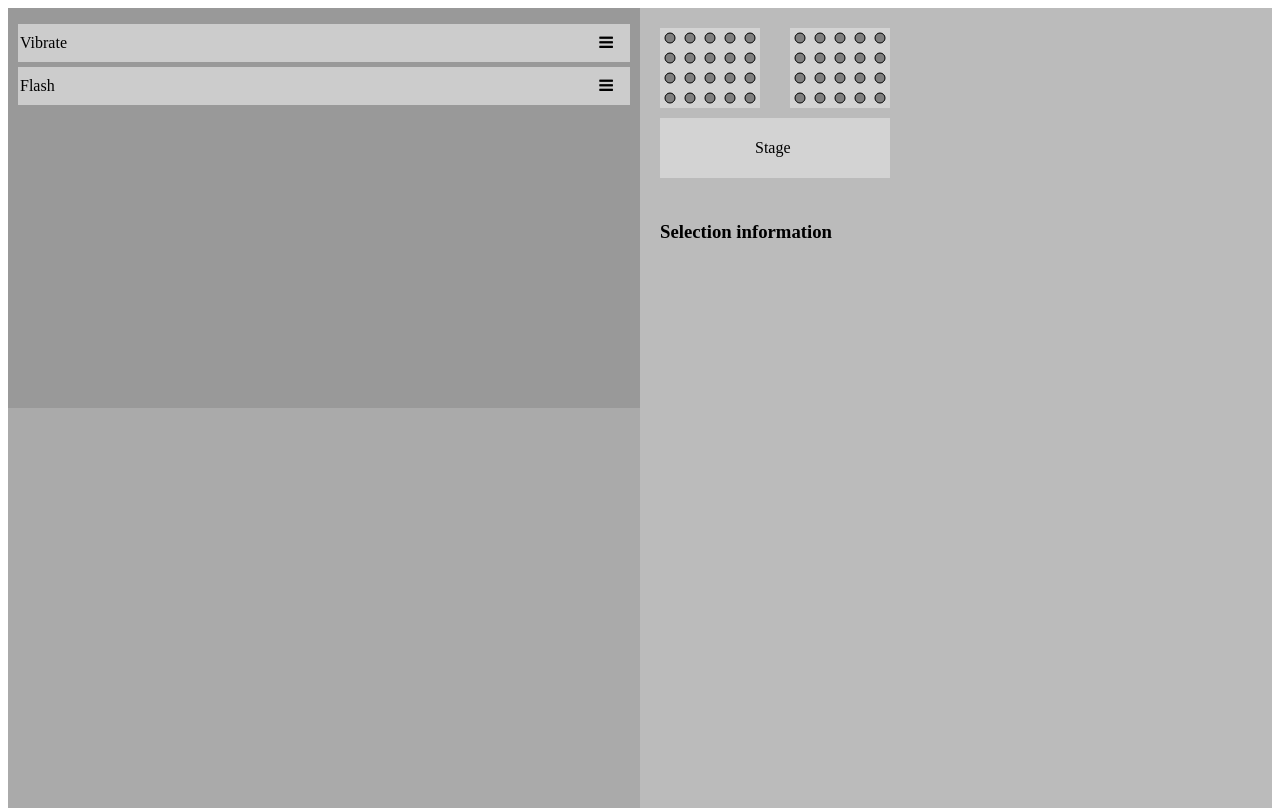
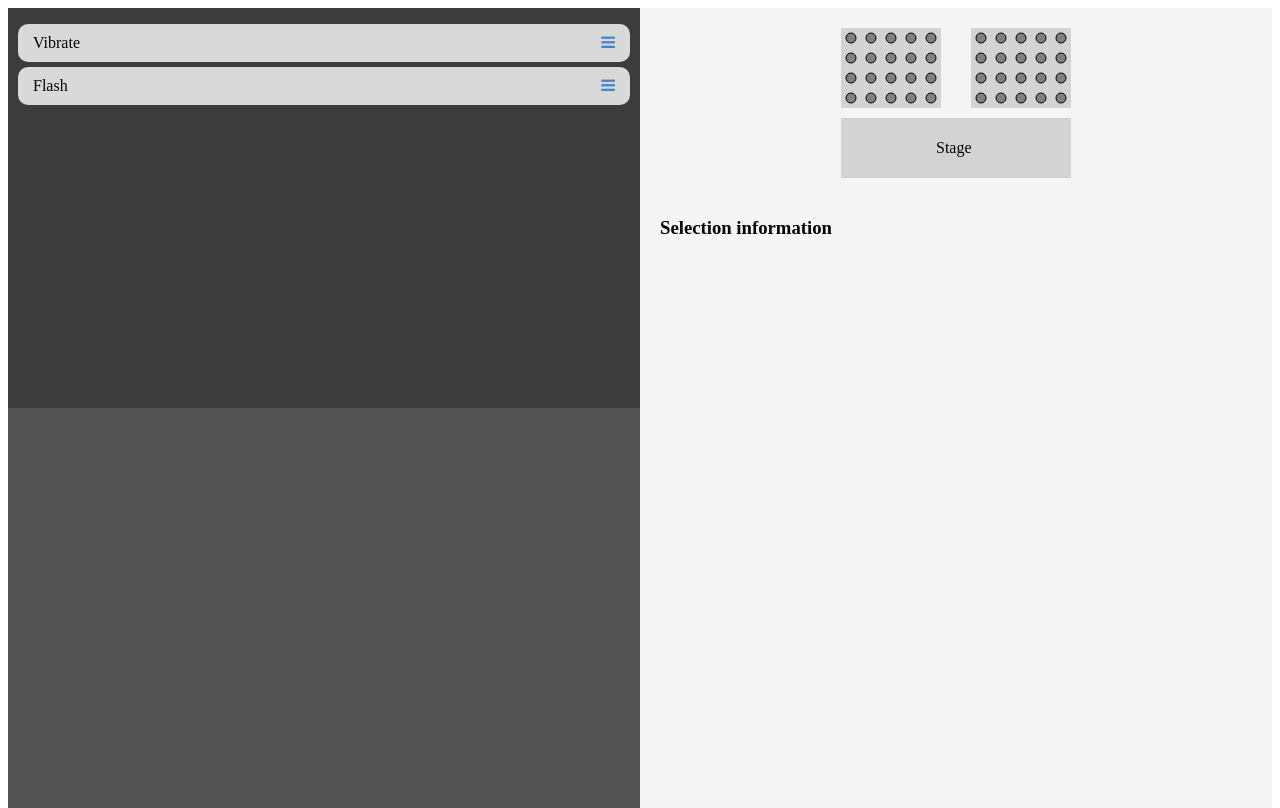
Before and after one commit to kalapathar/stager, a Django app: page / in a window 1280 px wide. Run offline with Django 3.2, Linux system fonts and the light colour scheme; data that the repository does not hold is empty.

Commit message:
changed colors and expand/collapse

```diff
--- a/appstager/static/appstager/base.css
+++ b/appstager/static/appstager/base.css
@@ -11,8 +11,9 @@ ul {
 li {
     font-size: 1em;
     margin: 5px 10px 5px 10px;
-    padding: 10px 2px 10px 2px;
-    background-color: #CCCCCC;
+    padding: 10px 0px 10px 0px;
+    border-radius: 10px 10px 10px 10px;
+    background-color: #D9D9D9;
     list-style: none;
 }
 
@@ -22,17 +23,19 @@ li:hover {
 
 a {
     text-decoration: none;
+    padding: 0px 0px 0px 15px;
     color: black;
 }
 
 .bars {
     float: right;
     padding: 0px 15px 0px 0px;
+    color: #4484CE;
 }
 
 .panel {
-    padding: 10px 20px;
-    background-color: white;
+    padding: 10px 15px;
+    background-color: #FFFFFF;
     display: none;
 }
 
@@ -46,14 +49,14 @@ a {
 .seq {
     display: table;
     overflow-y: scroll;
-    background-color: #999999;
+    background-color: #3C3C3C;
     width: 100%;
     height: 50%;
 }
 
 .ops {
     display: table;
-    background-color: #AAAAAA;
+    background-color: #535353;
     width: 100%;
     height: 50%;
     overflow: auto
@@ -62,7 +65,7 @@ a {
 .viz {
     display: block;
     overflow-y: scroll;
-    background-color: #BBBBBB;
+    background-color: #F5F5F5;
     box-sizing: border-box;
     padding: 20px;
     float: left;
--- a/appstager/static/appstager/theater.css
+++ b/appstager/static/appstager/theater.css
@@ -8,3 +8,8 @@
 	stroke: black;
 	stroke-width: 1;
 }
+
+#theater {
+	display: block;
+	margin: auto;
+}
--- a/appstager/templates/appstager/theater.html
+++ b/appstager/templates/appstager/theater.html
@@ -1,4 +1,4 @@
-    <svg width="230" height="170">
+    <svg id="theater" width="230" height="170">
         <rect width="230" height="60" x="0" y="90" fill="lightgray" />
         <text x="95" y="125" fill="black">Stage</text>
 
```
